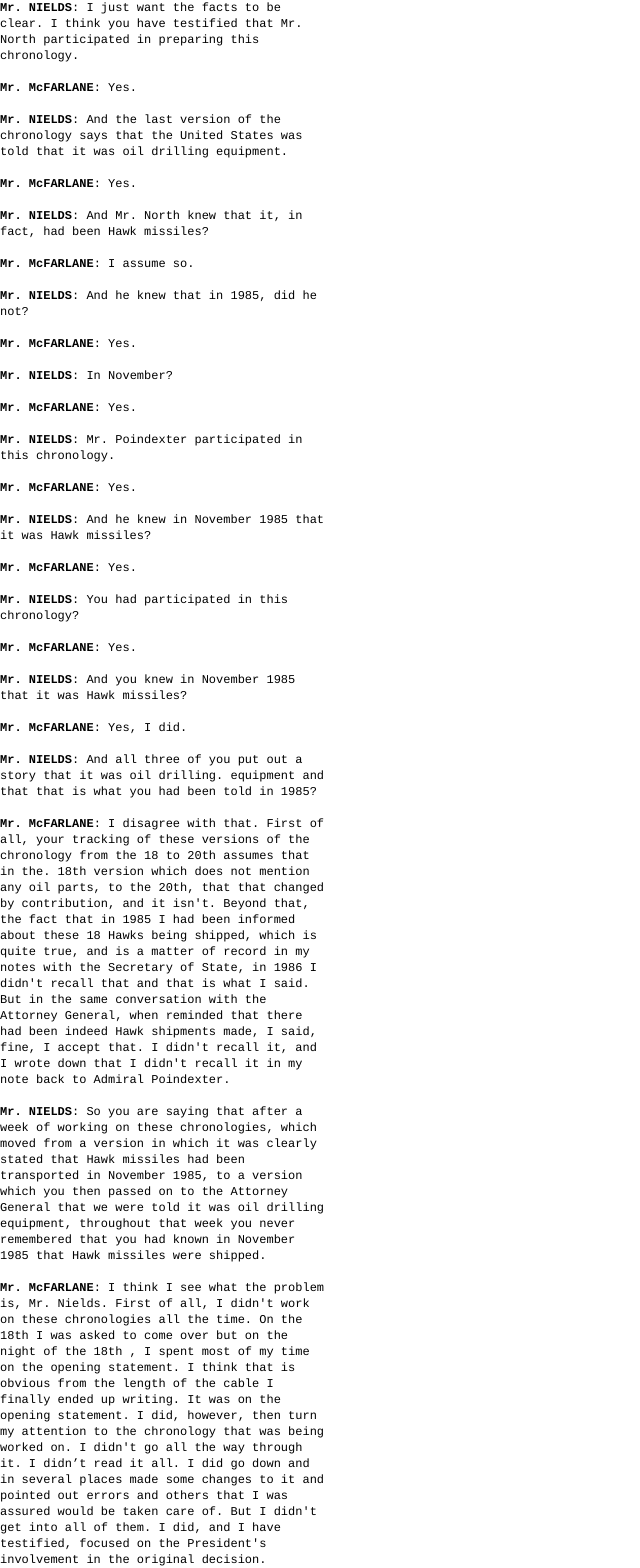
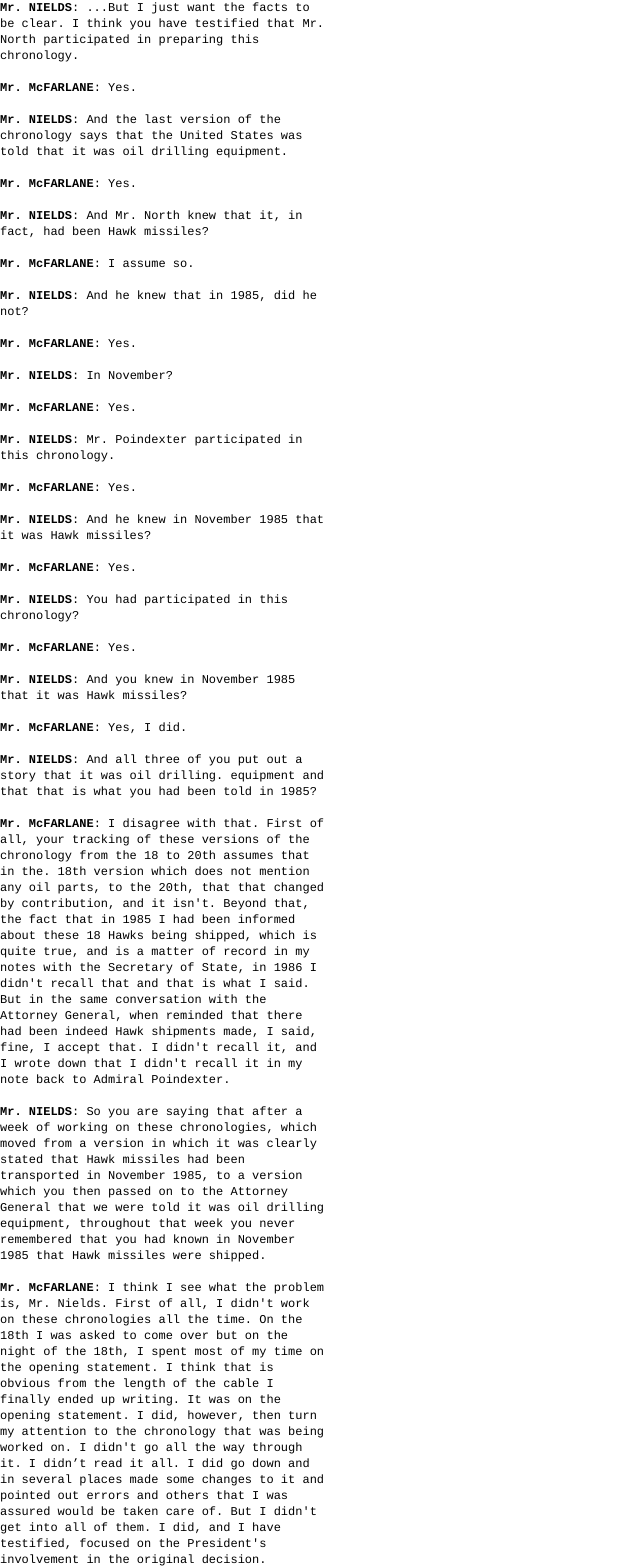
Before and after one commit to rcchan/irancontra, a PHP site: page /transcripts/rm-4.php in a window 1280 px wide. Shown: the whole page, without its empty margins (0-640 px from the left). Run offline with PHP 8.4, Linux system fonts and the light colour scheme.

Commit message:
Update rm-4.php
2018 updates

```diff
--- a/transcripts/rm-4.php
+++ b/transcripts/rm-4.php
@@ -7,7 +7,7 @@
 <body>
 <div style="width:325px"><font class="transcript">
 
-<strong>Mr. NIELDS</strong>:  I just want the facts to be clear.  I think you have testified that Mr. North participated in preparing this chronology.
+<strong>Mr. NIELDS</strong>:  ...But I just want the facts to be clear.  I think you have testified that Mr. North participated in preparing this chronology.
 <br/><br/><strong>Mr. McFARLANE</strong>:  Yes.
 <br/><br/><strong>Mr. NIELDS</strong>:  And the last version of the chronology says that the
 United States was told that it was oil drilling equipment.
@@ -53,7 +53,7 @@ that week you never remembered that you had known in November
 1985 that Hawk missiles were shipped.
 <br/><br/><strong>Mr. McFARLANE</strong>:  I think I see what the problem is, Mr. Nields.
 First of all, I didn't work on these chronologies all the time. On the
-18th I was asked to come over but on the night of the 18th , I spent
+18th I was asked to come over but on the night of the 18th, I spent
 most of my time on the opening statement.
 I think that is obvious from the length of the cable I finally
 ended up writing. It was on the opening statement.
```
